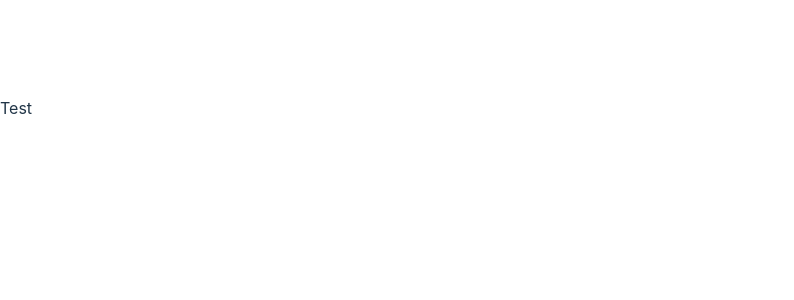
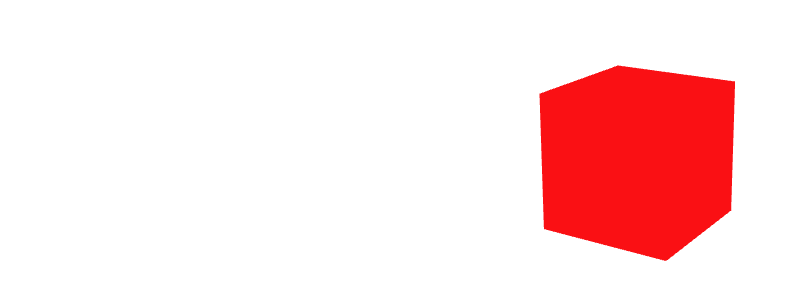
Before and after one commit to anubhav1206/3d-portfolio, a React (Vite) app: page / in a window 1280 px wide. Shown: the part 292-592 px from the top of the page, without its empty margins (0-794 px from the left). Built offline with nearby package versions, Linux system fonts and the light colour scheme.

Commit message:
Simple red cube and added components folder

```diff
--- a/src/App.jsx
+++ b/src/App.jsx
@@ -1,8 +1,29 @@
+import React, { Suspense } from "react";
+import { Canvas } from "@react-three/fiber";
+import { OrbitControls, PerspectiveCamera } from "@react-three/drei";
+
+function CarShow() {
+  return (
+    <>
+      <OrbitControls target={[0, 0.35, 0]} maxPolarAngle={1.45} />
+      <PerspectiveCamera makeDefault fov={50} position={[3, 2, 5]} />
+
+      <mesh>
+        <boxGeometry args={[1, 1, 1]} />
+        <meshBasicMaterial color={"red"} />
+      </mesh>
+
+    </>
+  );
+}
+
 const App= () => {
   return (
-      <div>
-        Test
-      </div>
+      <Suspense fallback={null}>
+        <Canvas shadows>
+          <CarShow />
+        </Canvas>
+      </Suspense>
   )
 }
 
--- a/src/index.css
+++ b/src/index.css
@@ -1,69 +1,6 @@
-:root {
-  font-family: Inter, system-ui, Avenir, Helvetica, Arial, sans-serif;
-  line-height: 1.5;
-  font-weight: 400;
-
-  color-scheme: light dark;
-  color: rgba(255, 255, 255, 0.87);
-  background-color: #242424;
-
-  font-synthesis: none;
-  text-rendering: optimizeLegibility;
-  -webkit-font-smoothing: antialiased;
-  -moz-osx-font-smoothing: grayscale;
-  -webkit-text-size-adjust: 100%;
+html, body, #root, canvas {
+  width: 100%;
+  height: 100%;
+  margin: 0;
+  overflow: hidden;
 }
-
-a {
-  font-weight: 500;
-  color: #646cff;
-  text-decoration: inherit;
-}
-a:hover {
-  color: #535bf2;
-}
-
-body {
-  margin: 0;
-  display: flex;
-  place-items: center;
-  min-width: 320px;
-  min-height: 100vh;
-}
-
-h1 {
-  font-size: 3.2em;
-  line-height: 1.1;
-}
-
-button {
-  border-radius: 8px;
-  border: 1px solid transparent;
-  padding: 0.6em 1.2em;
-  font-size: 1em;
-  font-weight: 500;
-  font-family: inherit;
-  background-color: #1a1a1a;
-  cursor: pointer;
-  transition: border-color 0.25s;
-}
-button:hover {
-  border-color: #646cff;
-}
-button:focus,
-button:focus-visible {
-  outline: 4px auto -webkit-focus-ring-color;
-}
-
-@media (prefers-color-scheme: light) {
-  :root {
-    color: #213547;
-    background-color: #ffffff;
-  }
-  a:hover {
-    color: #747bff;
-  }
-  button {
-    background-color: #f9f9f9;
-  }
-}
```
